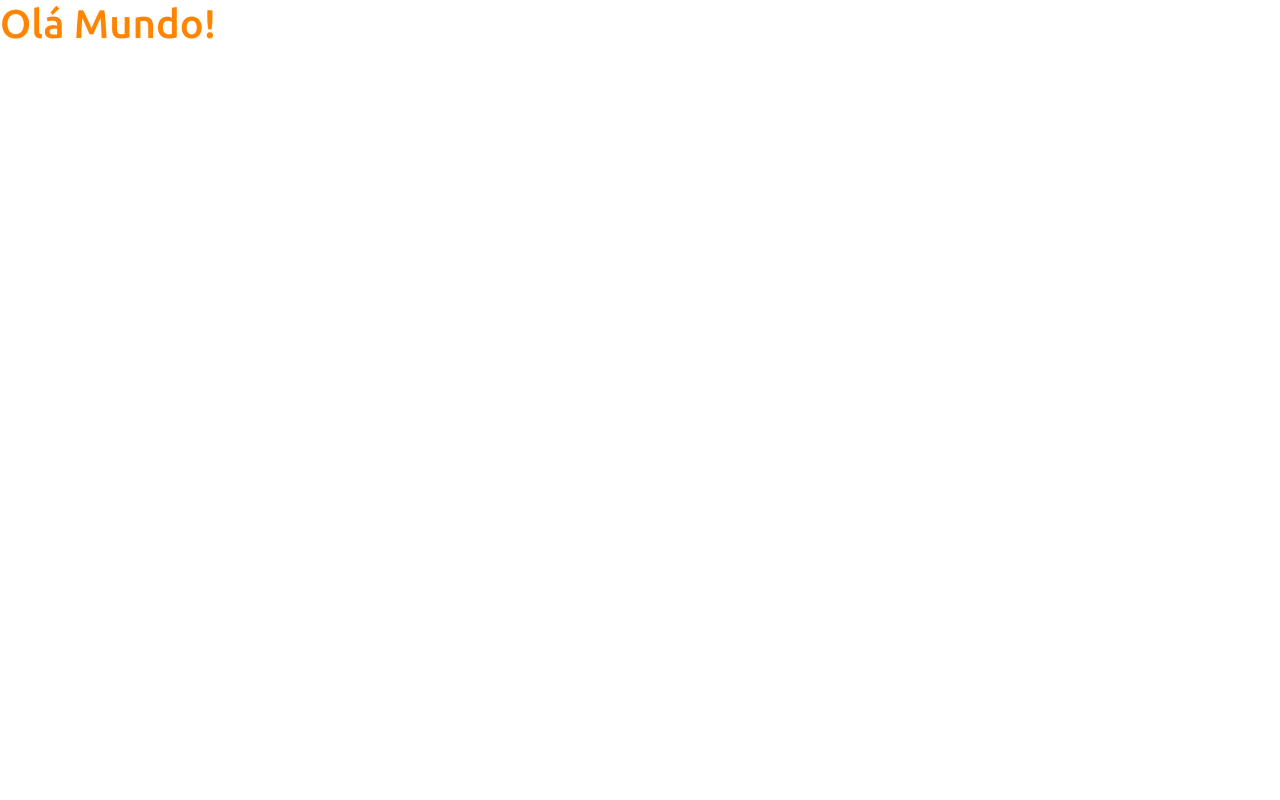
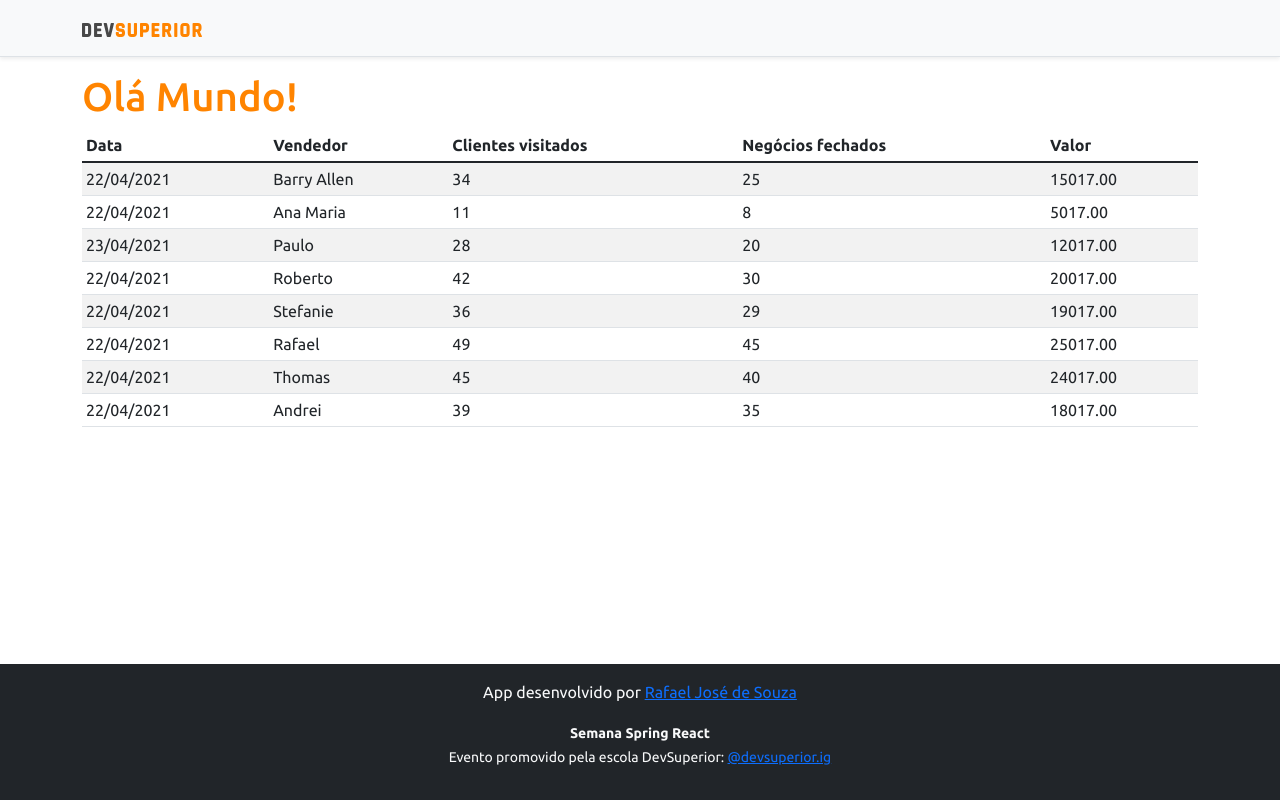
Before and after one commit to StringRafa/projeto-sds3, a React (Create React App) app in the folder frontend/: page / in a window 1280 px wide. Built offline with nearby package versions, Linux system fonts and the light colour scheme.

Commit message:
Basic static components

```diff
--- a/frontend/src/App.tsx
+++ b/frontend/src/App.tsx
@@ -1,9 +1,17 @@
+import DataTable from "components/DataTable";
+import Footer from "components/footer";
+import NavBar from "components/NavBar";
 
 function App() {
   return (
-    <div>
-      <h1 className='text-primary'>Olá Mundo!</h1>
-    </div>
+    <>
+      <NavBar />
+      <div className="container">
+        <h1 className='text-primary'>Olá Mundo!</h1>
+        <DataTable />
+      </div>
+      <Footer />
+    </>
   );
 }
 
--- /dev/null
+++ b/frontend/src/components/DataTable/index.tsx
@@ -0,0 +1,78 @@
+
+function DataTable() {
+    return (
+        <div className="table-responsive">
+            <table className="table table-striped table-sm">
+                <thead>
+                    <tr>
+                        <th>Data</th>
+                        <th>Vendedor</th>
+                        <th>Clientes visitados</th>
+                        <th>Negócios fechados</th>
+                        <th>Valor</th>
+                    </tr>
+                </thead>
+                <tbody>
+                    <tr>
+                        <td>22/04/2021</td>
+                        <td>Barry Allen</td>
+                        <td>34</td>
+                        <td>25</td>
+                        <td>15017.00</td>
+                    </tr>
+                    <tr>
+                        <td>22/04/2021</td>
+                        <td>Ana Maria</td>
+                        <td>11</td>
+                        <td>8</td>
+                        <td>5017.00</td>
+                    </tr>
+                    <tr>
+                        <td>23/04/2021</td>
+                        <td>Paulo</td>
+                        <td>28</td>
+                        <td>20</td>
+                        <td>12017.00</td>
+                    </tr>
+                    <tr>
+                        <td>22/04/2021</td>
+                        <td>Roberto</td>
+                        <td>42</td>
+                        <td>30</td>
+                        <td>20017.00</td>
+                    </tr>
+                    <tr>
+                        <td>22/04/2021</td>
+                        <td>Stefanie</td>
+                        <td>36</td>
+                        <td>29</td>
+                        <td>19017.00</td>
+                    </tr>
+                    <tr>
+                        <td>22/04/2021</td>
+                        <td>Rafael</td>
+                        <td>49</td>
+                        <td>45</td>
+                        <td>25017.00</td>
+                    </tr>
+                    <tr>
+                        <td>22/04/2021</td>
+                        <td>Thomas</td>
+                        <td>45</td>
+                        <td>40</td>
+                        <td>24017.00</td>
+                    </tr>
+                    <tr>
+                        <td>22/04/2021</td>
+                        <td>Andrei</td>
+                        <td>39</td>
+                        <td>35</td>
+                        <td>18017.00</td>
+                    </tr>
+                </tbody>
+            </table>
+        </div>
+    );
+}
+
+export default DataTable;
--- /dev/null
+++ b/frontend/src/components/NavBar/index.tsx
@@ -0,0 +1,15 @@
+import ImgDsDark from 'assets/img/ds-dark.svg';
+
+function NavBar() {
+    return (
+        <div className="d-flex flex-column flex-md-row align-items-center p-3 px-md-4 mb-3 bg-light border-bottom shadow-sm">
+            <div className="container">
+                <nav className="my-2 my-md-0 mr-md-3">
+                    <img src={ImgDsDark} alt="DevSuperior" width="120" />
+                </nav>
+            </div>
+        </div>
+    );
+}
+
+export default NavBar;
--- /dev/null
+++ b/frontend/src/components/footer/index.tsx
@@ -0,0 +1,14 @@
+
+function Footer() {
+    return (
+        <footer className="footer mt-auto py-3 bg-dark">
+            <div className="container">
+                <p className="text-light">App desenvolvido por <a href="https://github.com/StringRafa" target="_blank" rel="noreferrer">Rafael José de Souza</a></p>
+                <p className="text-light"><small><strong>Semana Spring React</strong><br />
+                    Evento promovido pela escola DevSuperior: <a href="https://instagram.com/devsuperior.ig" target="_blank" rel="noreferrer">@devsuperior.ig</a></small></p>
+            </div>
+        </footer>
+    );
+}
+
+export default Footer;
```
Also changed, not shown: frontend/src/assets/img/ds-dark.svg (added).
